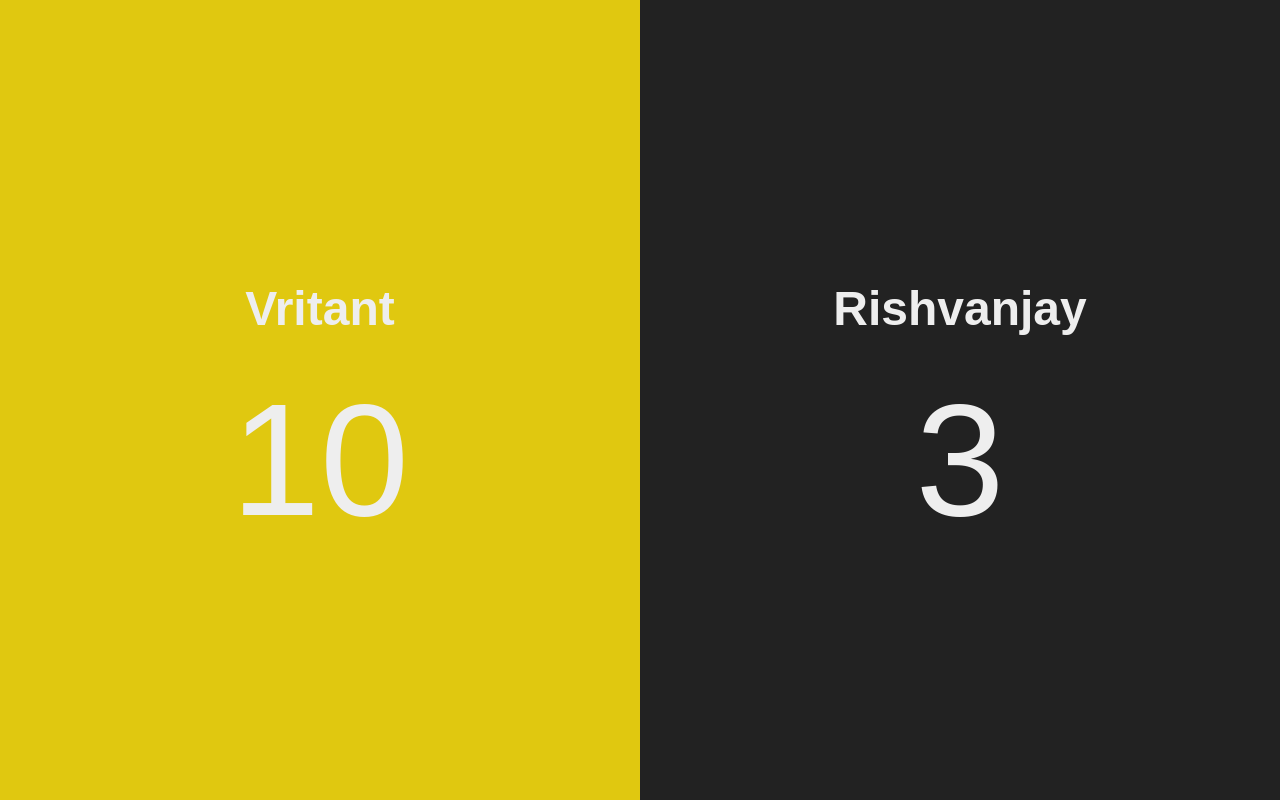
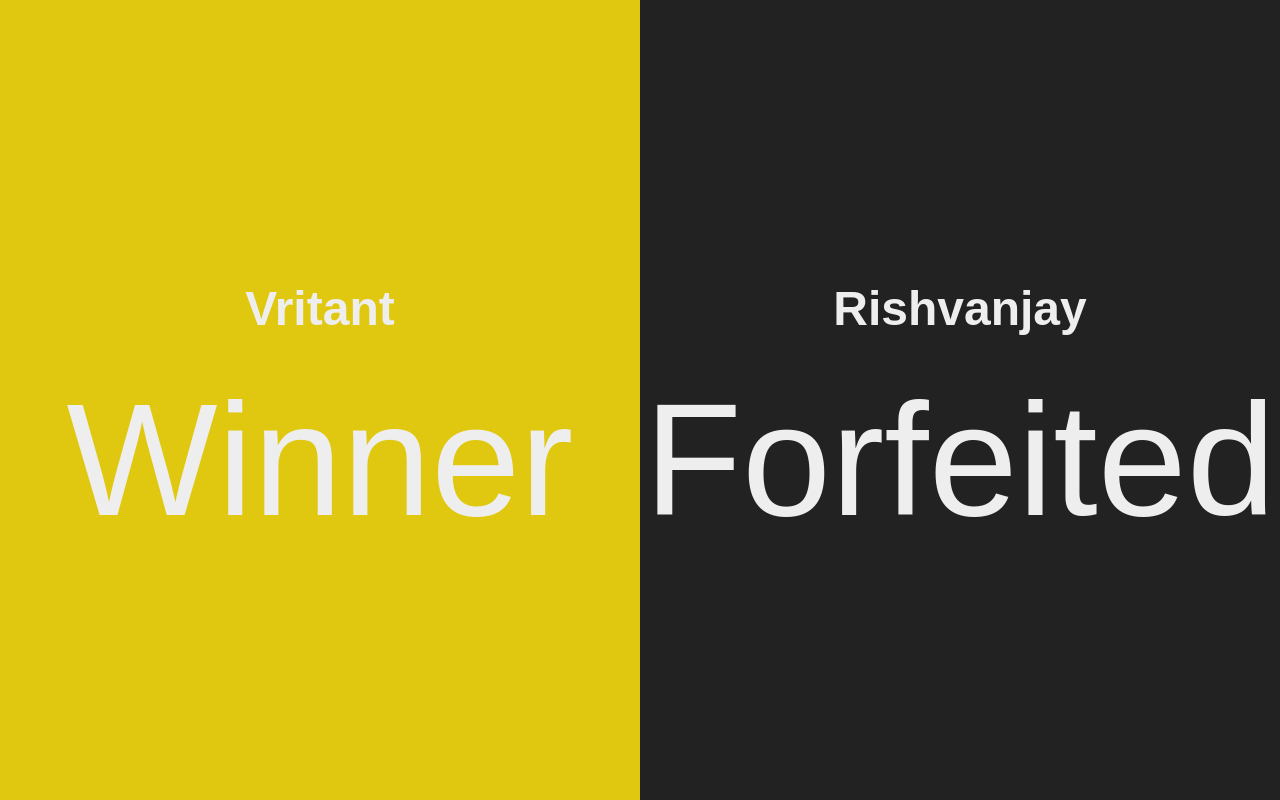
Before and after one commit to vritant24/BathroomRoyale, a plain HTML site: page index.html in a window 1280 px wide. Drawn offline with Linux system fonts and the light colour scheme.

Commit message:
Update index.html

```diff
--- a/index.html
+++ b/index.html
@@ -15,7 +15,7 @@
             <div class="score-container">
                 <h1 class="player-name">Vritant</h1>
                 <p class="score-count">
-                    10
+                    Winner
                 </p>
             </div>
         </div>
@@ -23,7 +23,7 @@
             <div class="score-container">
                 <h1 class="player-name">Rishvanjay</h1>
                 <p class="score-count">
-                    3
+                    Forfeited
                 </p>
             </div>
         </div>
```
